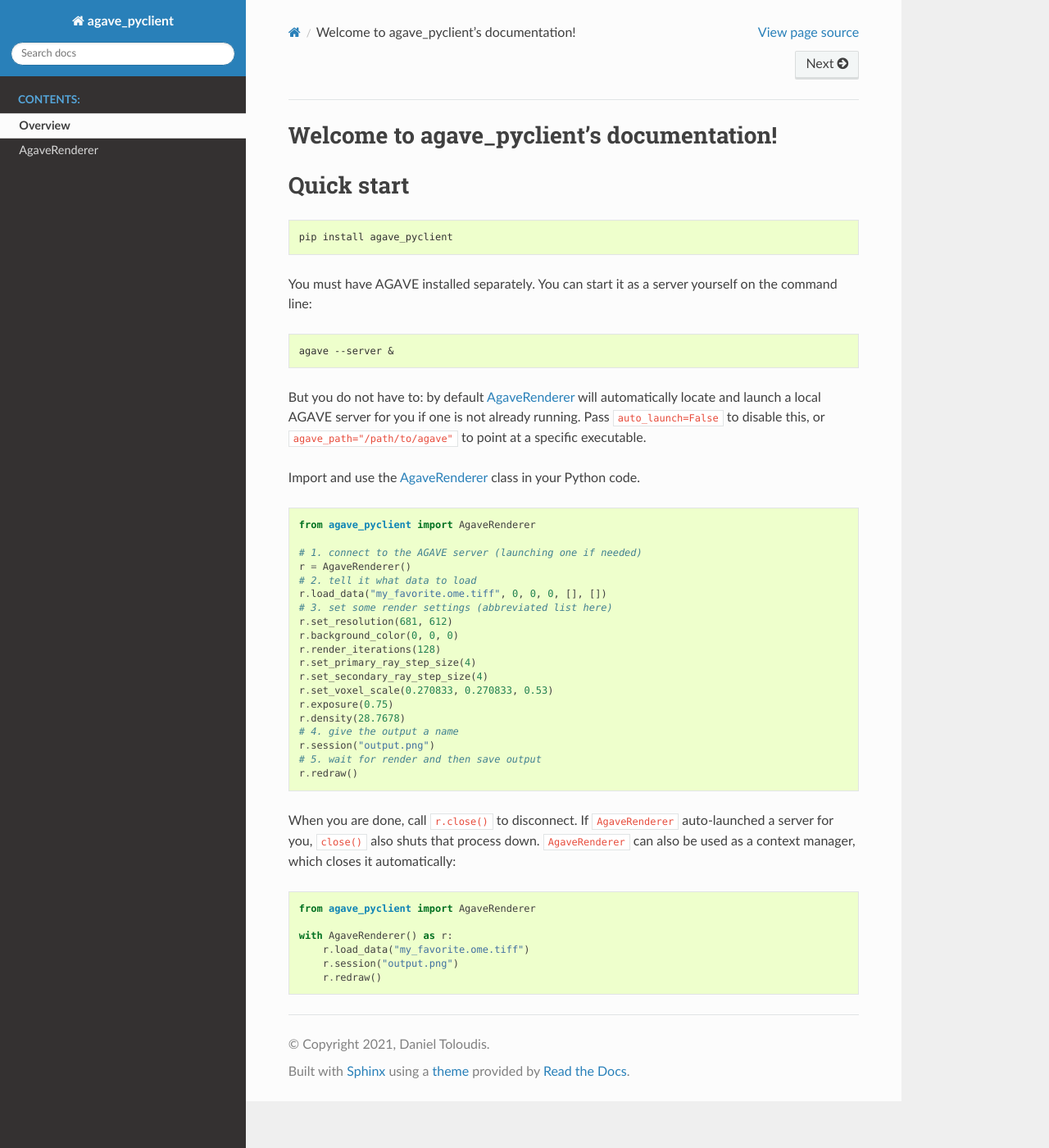
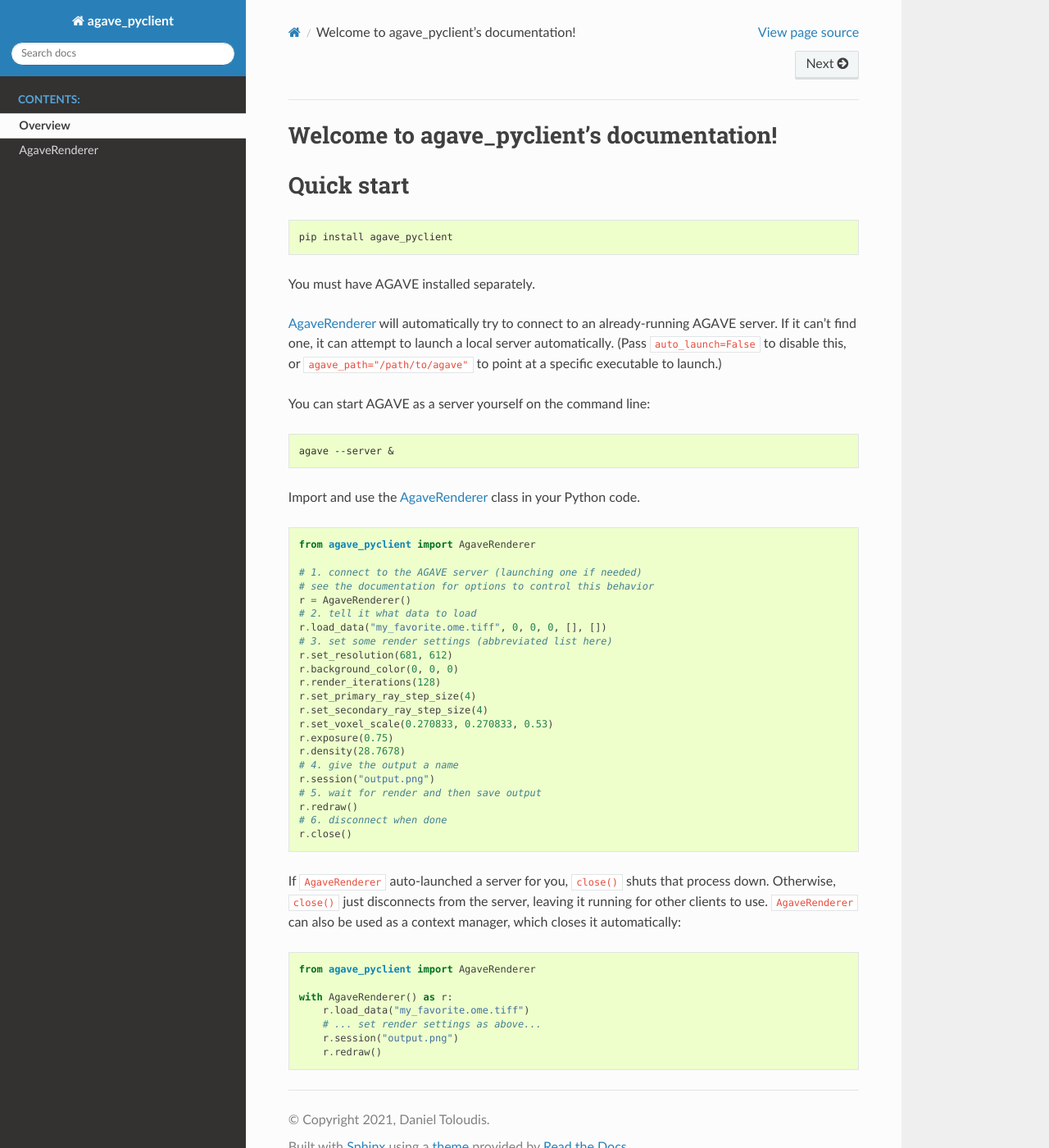
Before and after one commit to allen-cell-animated/agave, a Sphinx documentation site: the page built from agave_pyclient/docs/index.rst, in a window 1280 px wide and 1400 px high. Shown: the whole window at 82% size. Built offline with Sphinx 7.4.7 and the Read the Docs theme 3.1.0, drawn with Linux system fonts in a browser that asks for light colours.

Commit message:
revision to the python server docs

```diff
--- a/agave_pyclient/docs/index.rst
+++ b/agave_pyclient/docs/index.rst
@@ -8,17 +8,19 @@ Quick start
 
    pip install agave_pyclient
 
-You must have AGAVE installed separately. You can start it as a server
-yourself on the command line:
+You must have AGAVE installed separately.
+
+:ref:`agave-renderer-label` will automatically try to connect to an already-running AGAVE server.
+If it can't find one, it can attempt to launch a local server automatically.
+(Pass ``auto_launch=False`` to disable this, or
+``agave_path="/path/to/agave"`` to point at a specific executable to launch.)
+
+You can start AGAVE as a server yourself on the command line:
 
 .. code-block:: console
 
    agave --server &
 
-But you do not have to: by default :ref:`agave-renderer-label` will
-automatically locate and launch a local AGAVE server for you if one is not
-already running. Pass ``auto_launch=False`` to disable this, or
-``agave_path="/path/to/agave"`` to point at a specific executable.
 
 Import and use the :ref:`agave-renderer-label` class in your Python code.
 
@@ -27,6 +29,7 @@ Import and use the :ref:`agave-renderer-label` class in your Python code.
    from agave_pyclient import AgaveRenderer
 
    # 1. connect to the AGAVE server (launching one if needed)
+   # see the documentation for options to control this behavior
    r = AgaveRenderer()
    # 2. tell it what data to load
    r.load_data("my_favorite.ome.tiff", 0, 0, 0, [], [])
@@ -43,9 +46,11 @@ Import and use the :ref:`agave-renderer-label` class in your Python code.
    r.session("output.png")
    # 5. wait for render and then save output
    r.redraw()
+   # 6. disconnect when done
+   r.close()
 
-When you are done, call ``r.close()`` to disconnect. If ``AgaveRenderer``
-auto-launched a server for you, ``close()`` also shuts that process down.
+If ``AgaveRenderer`` auto-launched a server for you, ``close()`` shuts that process down.  Otherwise,
+``close()`` just disconnects from the server, leaving it running for other clients to use.
 ``AgaveRenderer`` can also be used as a context manager, which closes it
 automatically:
 
@@ -55,6 +60,7 @@ automatically:
 
    with AgaveRenderer() as r:
        r.load_data("my_favorite.ome.tiff")
+       # ... set render settings as above...
        r.session("output.png")
        r.redraw()
 
```
